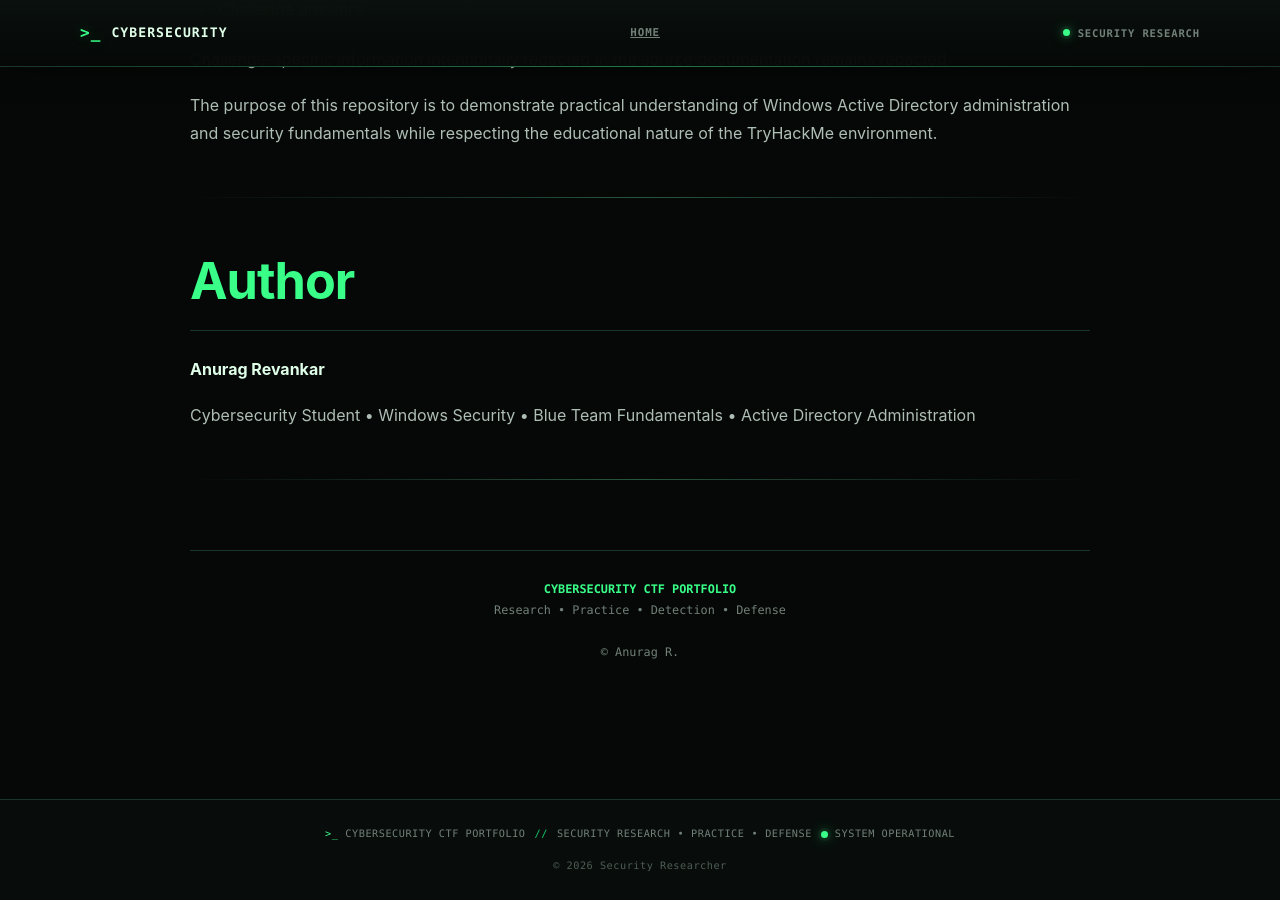
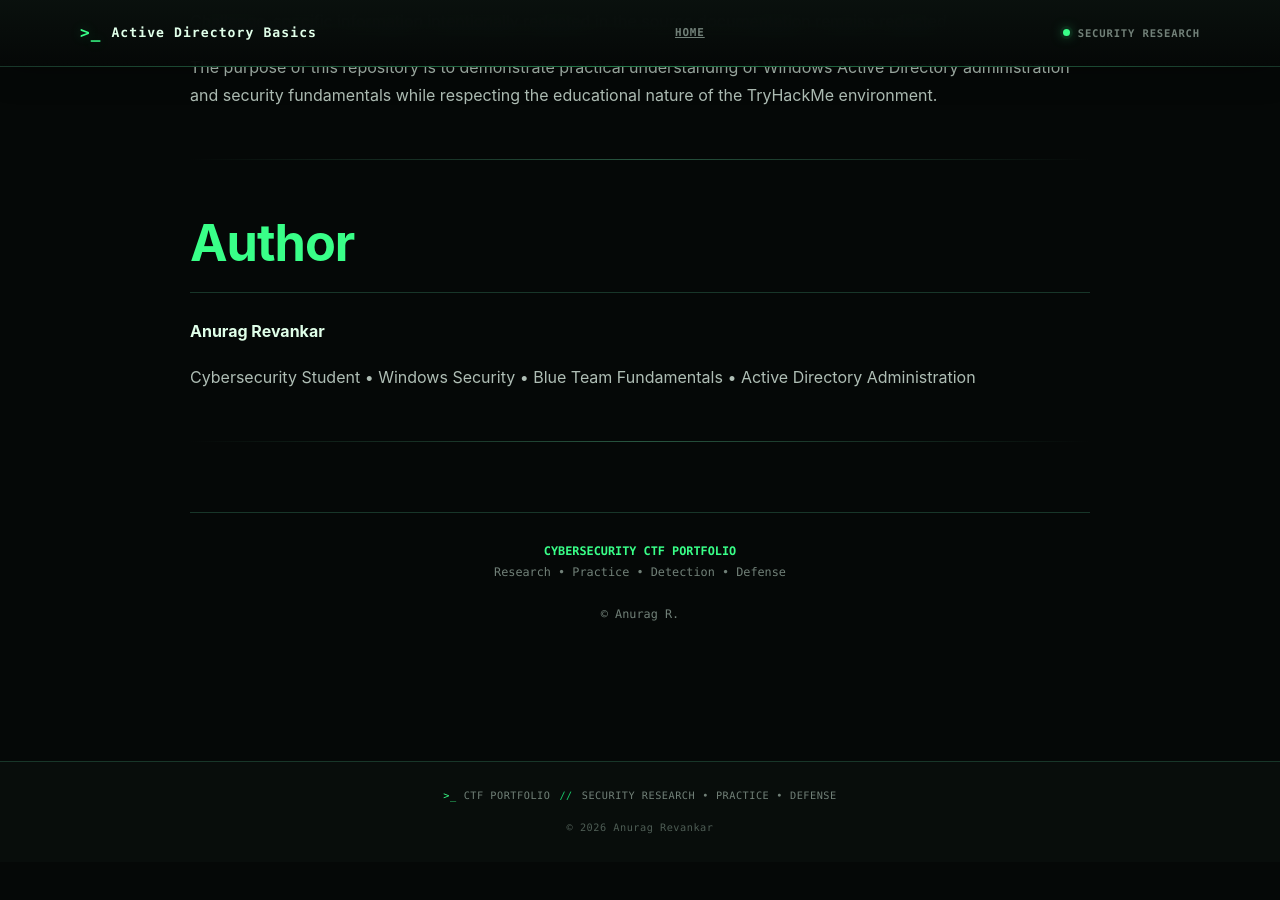
Before and after one commit to anurag-rvnkr1/Active-Directory-Basics-TryHackMe, a Jekyll site: the page built from docs/index.md, in a window 1280 px wide and 900 px high, scrolled down 63559 px. Built offline with Jekyll 4.4.1, drawn with Linux system fonts in a browser that asks for light colours; after the commit the page ends 64421 px from its top, so only the background shows below that; some of the changed text lies outside the part shown.

Commit message:
Update portfolio branding and remove terminal section

```diff
--- a/docs/_layouts/default.html
+++ b/docs/_layouts/default.html
@@ -200,7 +200,7 @@
         </span>
 
         <span class="portfolio-brand-text">
-          CYBERSECURITY
+          Active Directory Basics
         </span>
 
       </a>
@@ -261,37 +261,6 @@
     </div>
 
   </header>
-
-
-  <!-- =========================================================
-       TERMINAL BANNER
-       ========================================================= -->
-
-  <section
-    class="portfolio-terminal"
-    aria-label="Research environment"
-  >
-
-    <div class="portfolio-terminal-inner">
-
-      <span class="terminal-prompt">
-        root@security-lab:~$
-      </span>
-
-      <span class="terminal-command">
-        ./initialize_ctf_research
-      </span>
-
-      <span
-        class="terminal-cursor"
-        aria-hidden="true"
-      >
-        _
-      </span>
-
-    </div>
-
-  </section>
 
 
   <!-- =========================================================
@@ -463,7 +432,7 @@
         </span>
 
         <span>
-          CYBERSECURITY CTF PORTFOLIO
+          CTF PORTFOLIO
         </span>
 
       </div>
@@ -483,24 +452,11 @@
       </div>
 
 
-      <div class="footer-status">
-
-        <span
-          class="status-indicator"
-          aria-hidden="true"
-        ></span>
-
-        <span>
-          SYSTEM OPERATIONAL
-        </span>
-
-      </div>
-
 
       <div class="footer-copyright">
 
         © {{ 'now' | date: "%Y" }}
-        {{ site.author | default: "Security Researcher" }}
+        {{ site.author | default: "Anurag Revankar" }}
 
       </div>
 
```
